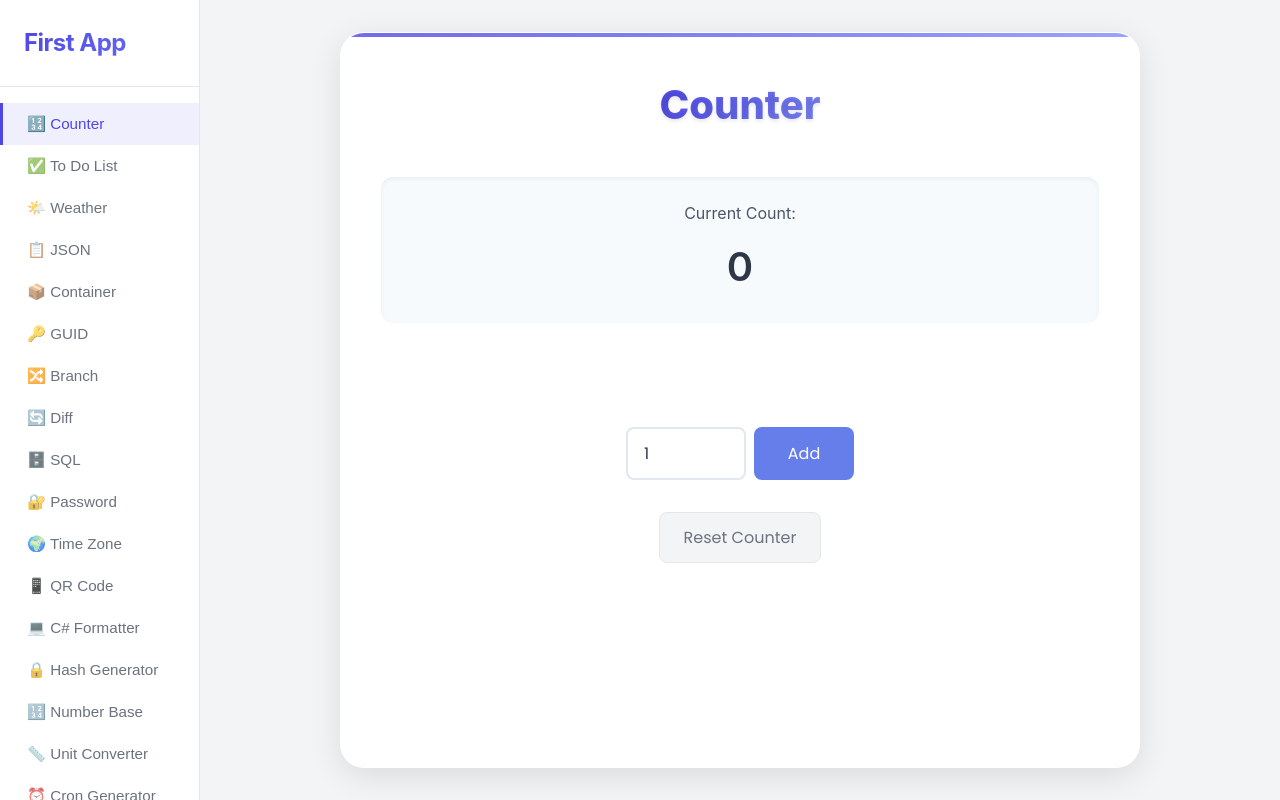
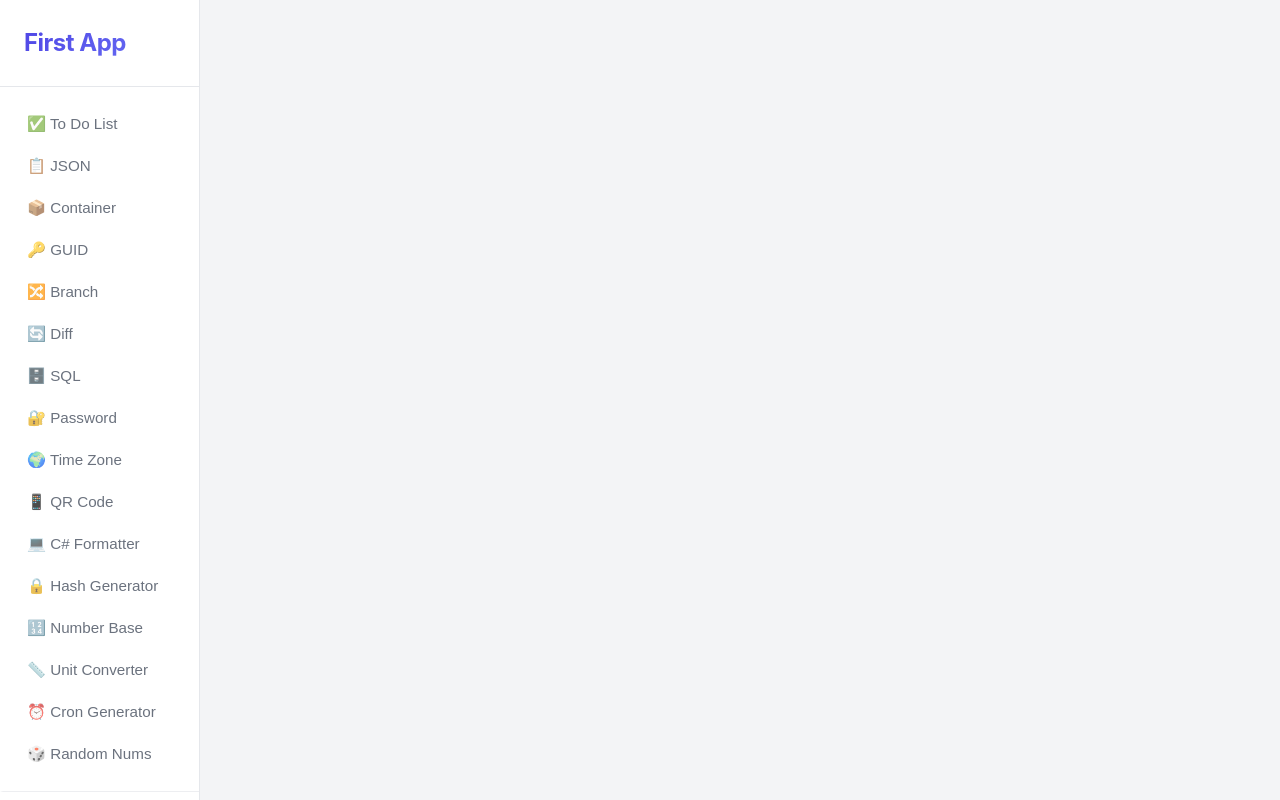
Before and after one commit to MrCull/MyDevToolsVue, a Vue app: page / in a window 1280 px wide. Built offline with nearby package versions, Linux system fonts and the light colour scheme; the HTML template or start-up script is replaced by a standard one.

Commit message:
removed weather and counter

```diff
--- a/src/App.vue
+++ b/src/App.vue
@@ -1,8 +1,8 @@
 <script setup lang="ts">
 import { ref, onMounted } from 'vue';
-import Counter from './components/Counter.vue';
+// import Counter from './components/Counter.vue';
 import ToDoList from './components/ToDoList.vue';
-import Weather from './components/Weather.vue';
+// import Weather from './components/Weather.vue';
 import JsonFormatter from './components/JsonFormatter.vue';
 import ContainerGenerator from './components/ContainerGenerator.vue';
 import GuidGenerator from './components/GuidGenerator.vue';
@@ -69,13 +69,13 @@ const toggleTheme = () => {
 
         <!-- Navigation links -->
         <div class="nav-links" :class="{ 'is-open': isMenuOpen }">
-          <button
+          <!-- <button
             @click="currentPage = 'counter'; isMenuOpen = false"
             class="nav-link"
             :class="{ active: currentPage === 'counter' }"
           >
             🔢 Counter
-          </button>
+          </button> -->
           <button
             @click="currentPage = 'todo'; isMenuOpen = false"
             class="nav-link"
@@ -83,13 +83,13 @@ const toggleTheme = () => {
           >
             ✅ To Do List
           </button>
-          <button
+          <!-- <button
             @click="currentPage = 'weather'; isMenuOpen = false"
             class="nav-link"
             :class="{ active: currentPage === 'weather' }"
           >
             🌤️ Weather
-          </button>
+          </button> -->
           <button
             @click="currentPage = 'json'; isMenuOpen = false"
             class="nav-link"
@@ -207,9 +207,9 @@ const toggleTheme = () => {
     </nav>
 
     <main class="main-content main-diff-mode">
-      <Counter v-if="currentPage === 'counter'" />
+      <!-- <Counter v-if="currentPage === 'counter'" /> -->
       <ToDoList v-if="currentPage === 'todo'" />
-      <Weather v-if="currentPage === 'weather'" />
+      <!-- <Weather v-if="currentPage === 'weather'" /> -->
       <JsonFormatter v-if="currentPage === 'json'" />
       <ContainerGenerator v-if="currentPage === 'container'" />
       <GuidGenerator v-if="currentPage === 'guid'" />
```
